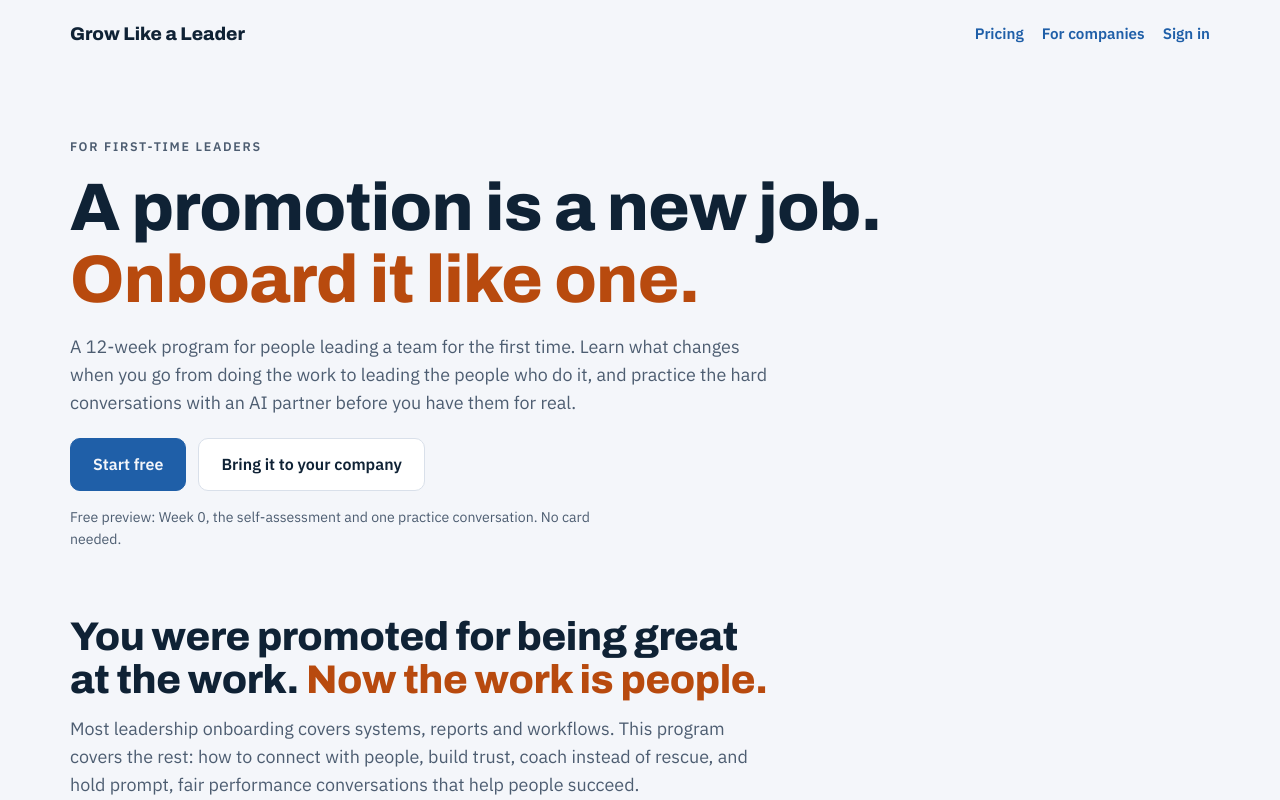
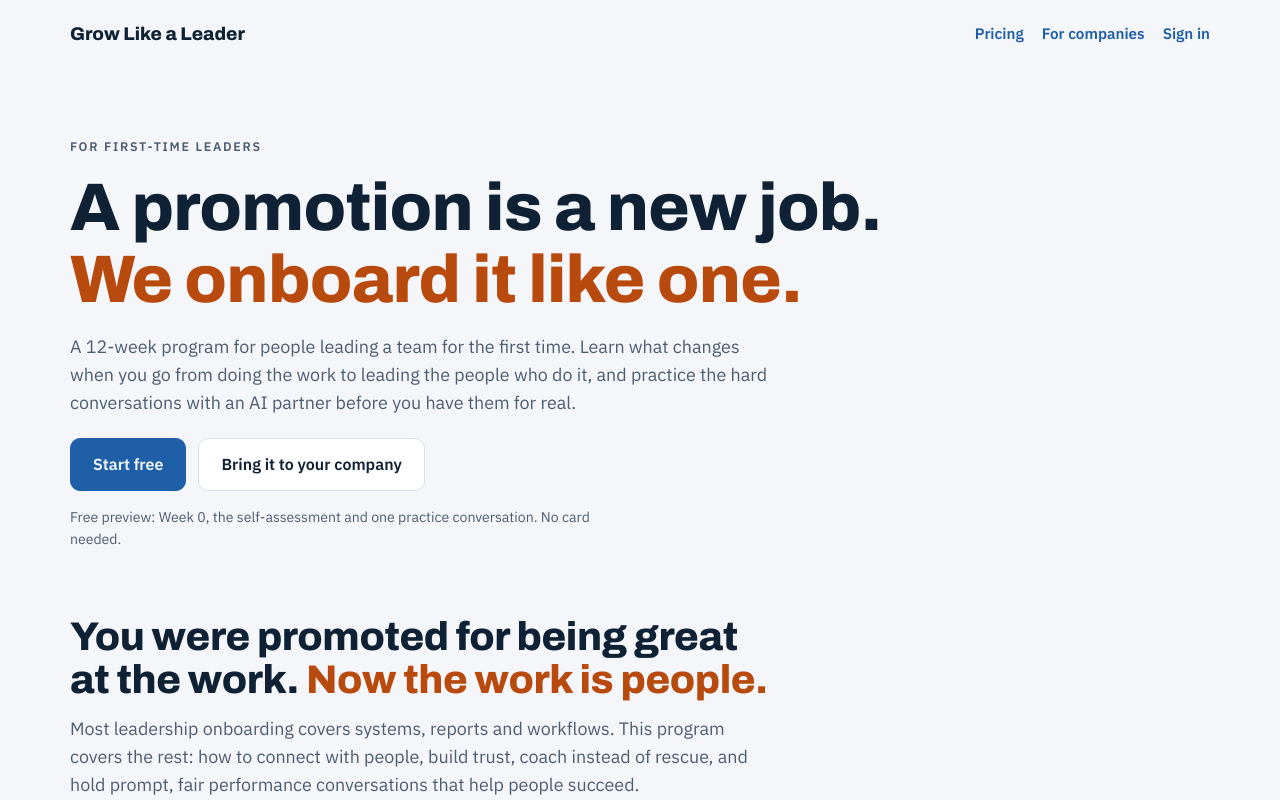
Before and after one commit to lwoods4415/LeaderOnboarding, a Next.js app: page /welcome in a window 1280 px wide. Shown: the top 800 px of the page. Built offline with nearby package versions, Linux system fonts and the light colour scheme.

Commit message:
Home page: 'We onboard it like one'
Co-Authored-By: Claude Opus 5.5 <noreply@anthropic.com>

```diff
--- a/app/(auth)/welcome/page.tsx
+++ b/app/(auth)/welcome/page.tsx
@@ -3,7 +3,7 @@ import { Landing } from "@/components/Landing";
 
 export const metadata: Metadata = {
   title: { absolute: "Leader Onboarding: a 12-week program for first-time leaders" },
-  description: "A promotion is a new job. Onboard it like one. Learn what changes when you start leading people, and practice the hard conversations with an AI partner. Start free.",
+  description: "A promotion is a new job. We onboard it like one. Learn what changes when you start leading people, and practice the hard conversations with an AI partner. Start free.",
 };
 
 // The public home page. Signed-out visitors to the site's address land here (see proxy.ts).
--- a/components/Landing.tsx
+++ b/components/Landing.tsx
@@ -48,7 +48,7 @@ export function Landing() {
 
       <header className="land-hero">
         <div className="eyebrow">For first-time leaders</div>
-        <h1>A promotion is a new job. <span>Onboard it like one.</span></h1>
+        <h1>A promotion is a new job. <span>We onboard it like one.</span></h1>
         <p className="land-lede">A 12-week program for people leading a team for the first time. Learn what changes when you go from doing the work to leading the people who do it, and practice the hard conversations with an AI partner before you have them for real.</p>
         <div className="row land-cta">
           <Link className="btn primary" href="/start/free">Start free</Link>
```
